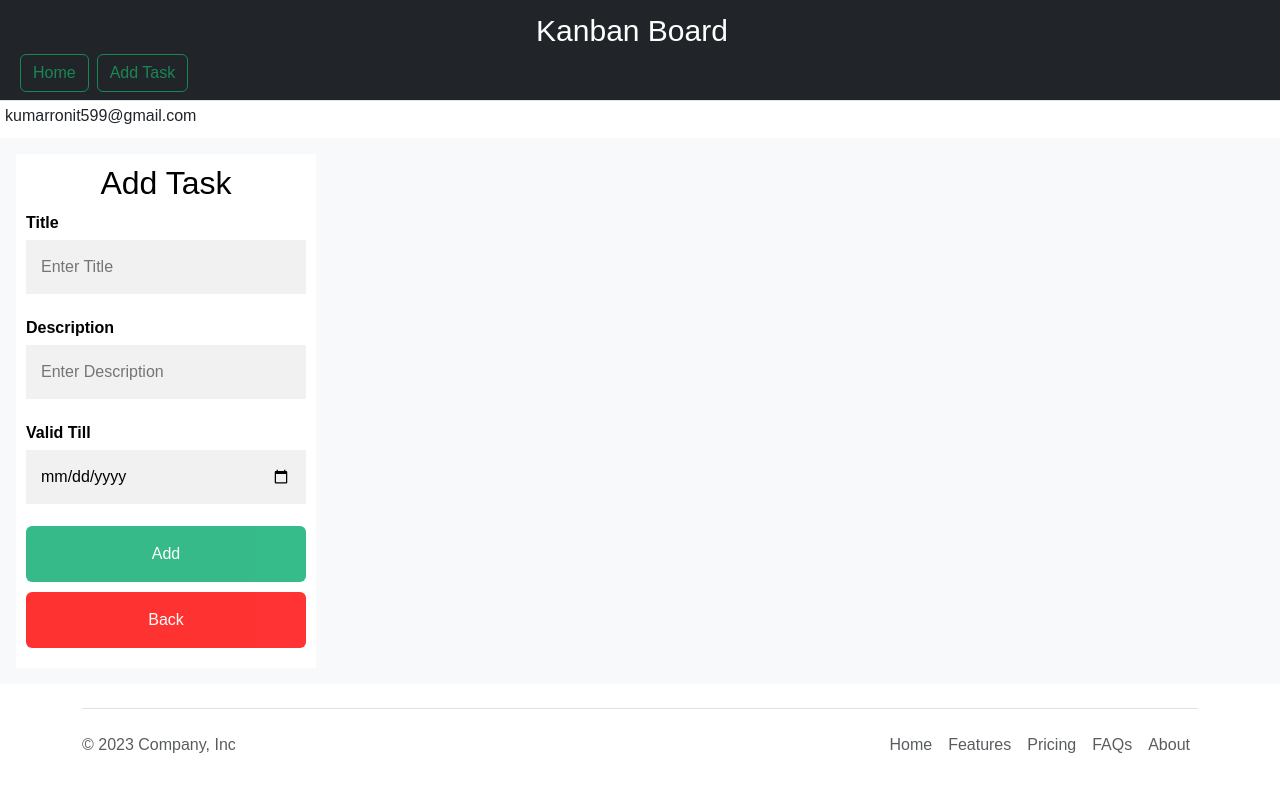
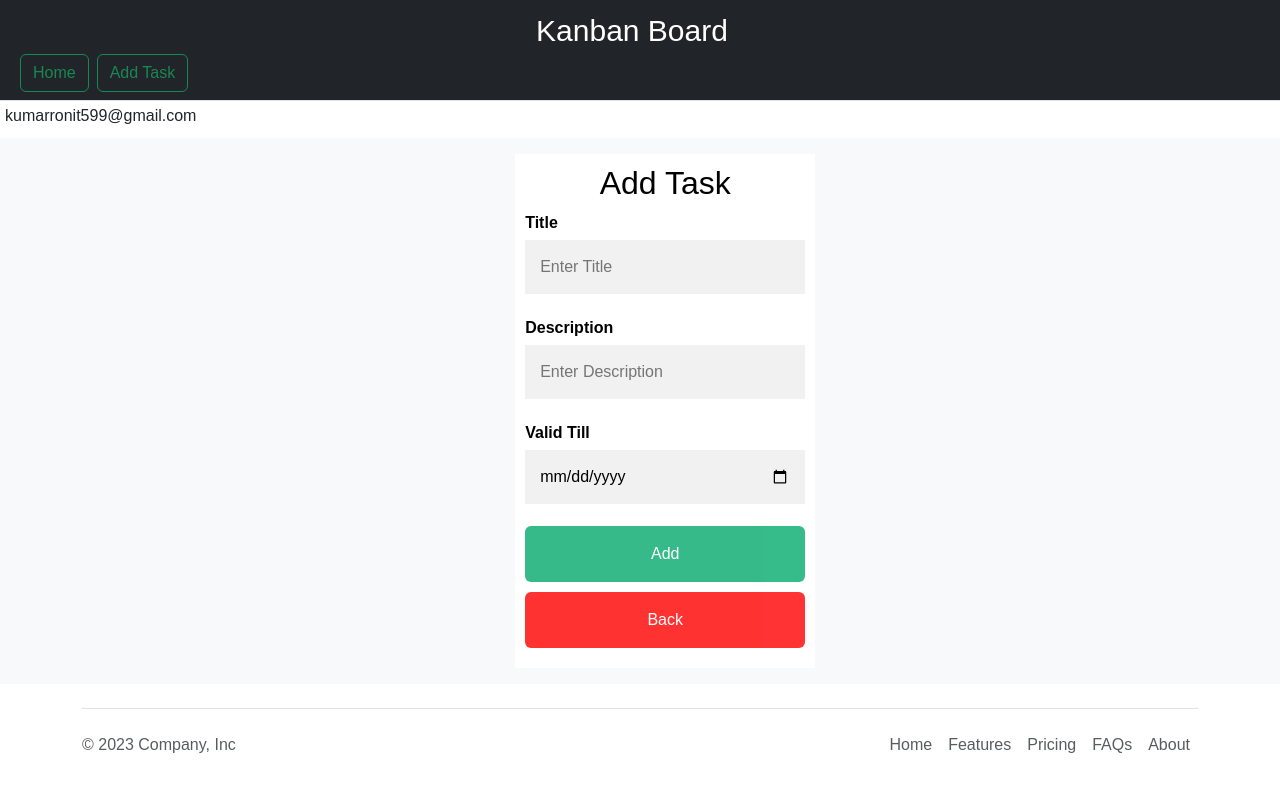
Before and after one commit to Ronny599/Kanban-Board, a React (Create React App) app: page /addtask in a window 1280 px wide. Shown: the top 792 px of the page. Built offline with nearby package versions, Linux system fonts and the light colour scheme.

Commit message:
2 files modified

```diff
--- a/src/components/AddTask.js
+++ b/src/components/AddTask.js
@@ -18,7 +18,7 @@ export default function AddTask() {
             <b>Description</b>
           </label>
           <input
-            type="password"
+            type="text"
             placeholder="Enter Description"
             name="detail"
             required
--- a/src/components/style.css
+++ b/src/components/style.css
@@ -14,6 +14,7 @@ body {font-family: Arial, Helvetica, sans-serif;}
 /* Add styles to the form container */
 .form-container {
   max-width: 300px;
+  margin-left: 40%;
   padding: 10px;
   background-color: white;
 }
```
